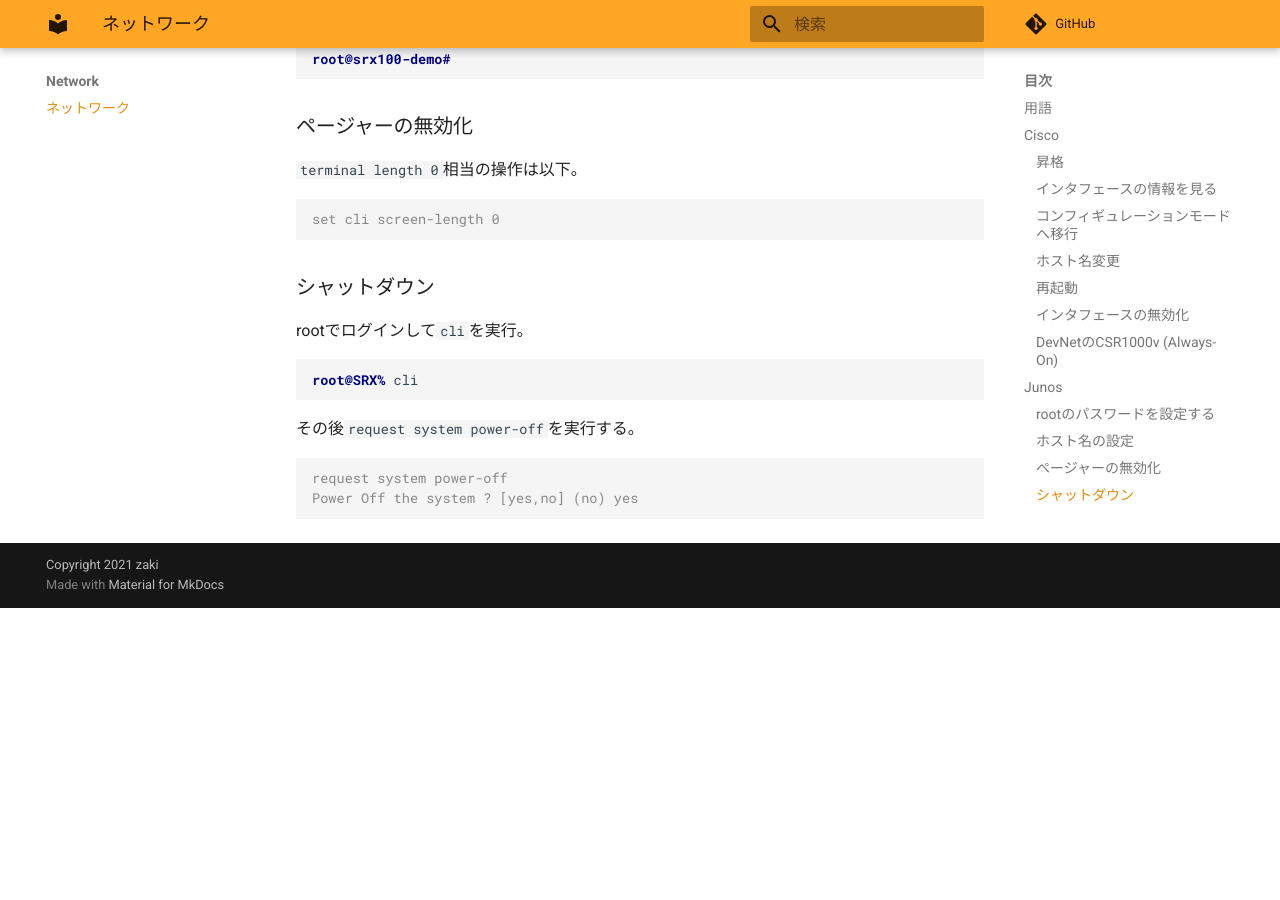
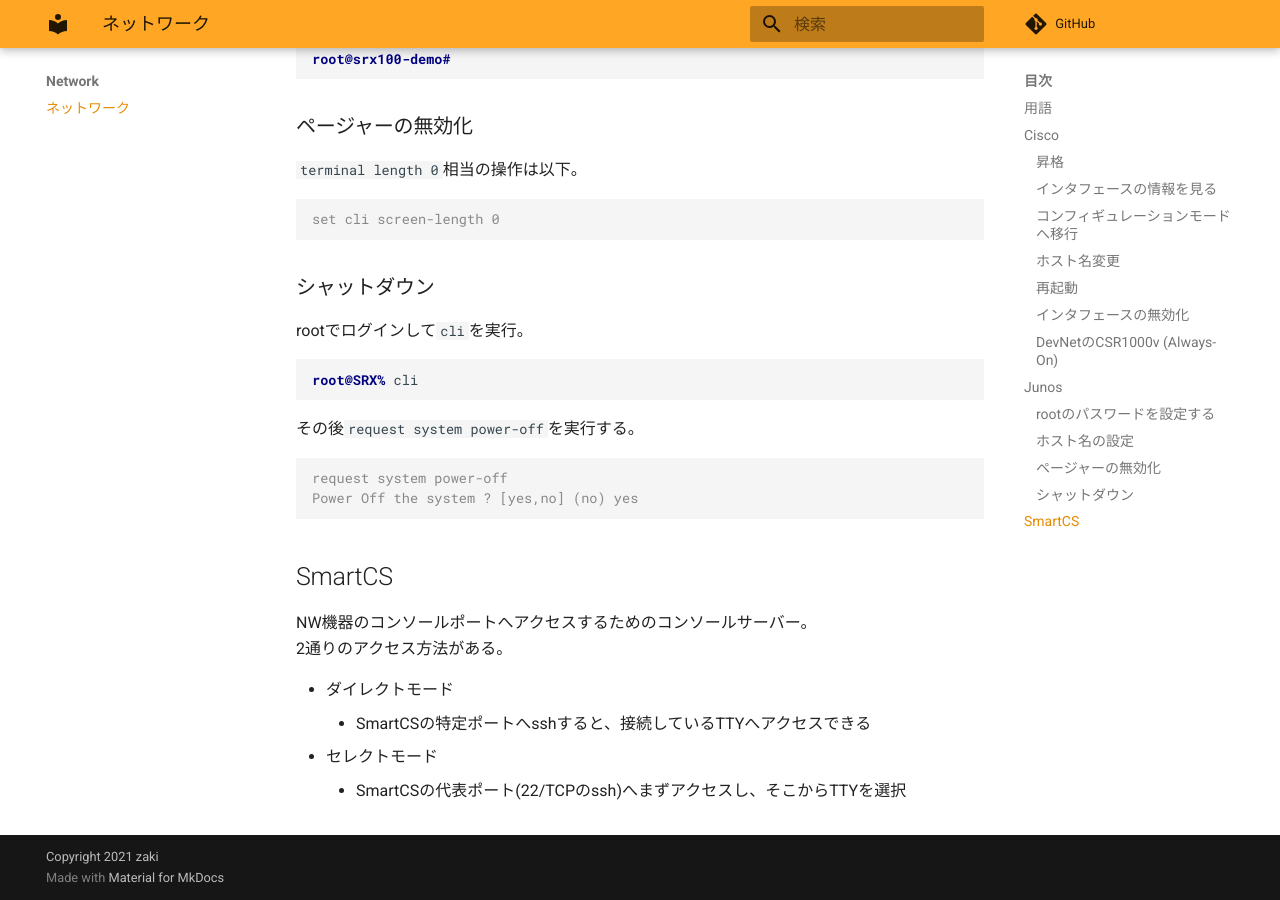
Before and after one commit to zaki-lknr/docs, an MkDocs documentation site: the page built from docs/Network/index.md, in a window 1280 px wide and 900 px high, scrolled down 2482 px. Built offline with MkDocs 1.6.1 and Material for MkDocs 9.7.7, drawn with Linux system fonts in a browser that asks for light colours; comment, search, counter and statistics services are not loaded; before the commit the page ends 3090 px from its top, so only the background shows below that.

Commit message:
add: network: SmartCSの2つのモード

````diff
--- a/docs/Network/index.md
+++ b/docs/Network/index.md
@@ -135,3 +135,13 @@ root@SRX% cli
 request system power-off
 Power Off the system ? [yes,no] (no) yes
 ```
+
+## SmartCS
+
+NW機器のコンソールポートへアクセスするためのコンソールサーバー。
+2通りのアクセス方法がある。
+
+- ダイレクトモード
+    - SmartCSの特定ポートへsshすると、接続しているTTYへアクセスできる
+- セレクトモード
+    - SmartCSの代表ポート(22/TCPのssh)へまずアクセスし、そこからTTYを選択
````
